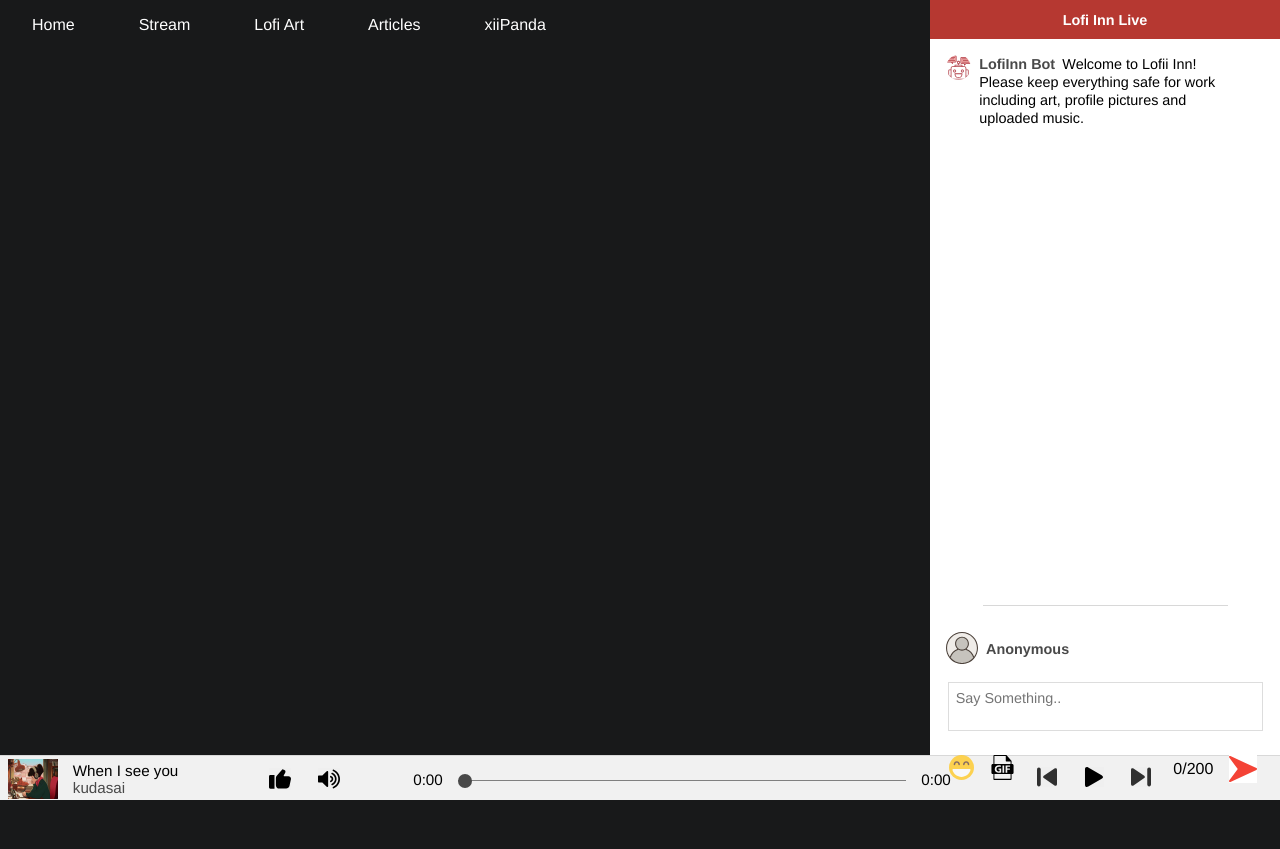
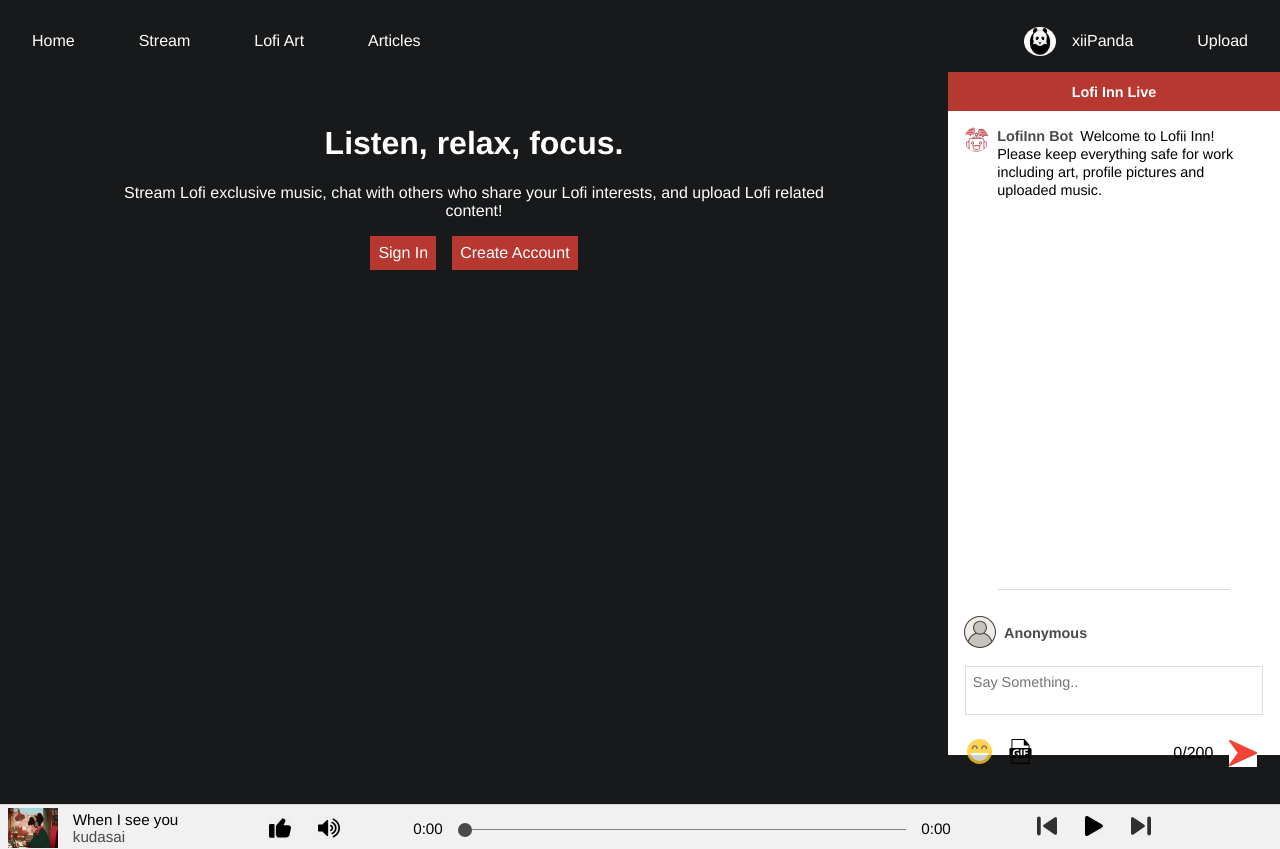
Before and after one commit to liamortiz/lofiinn, a React (Create React App) app: page / in a window 1280 px wide. Before the commit the page ends 800 px from the top, so only its background shows below. Built offline with nearby package versions, Linux system fonts and the light colour scheme; what redux-immutable-state-invariant would draw is missing.

Commit message:
Home Page tune up

```diff
--- a/src/App.js
+++ b/src/App.js
@@ -7,6 +7,7 @@ import PageNotFound from './components/PageNotFound';
 import Article from './components/article/Article';
 import MusicBar from './components/audio/AudioWrapper';
 import AudioManager from './components/audio/AudioManager';
+import ChatContainer from './components/chat/ChatContainer';
 
 import kudasai from './assets/kudasai-wheniseeyou.mp3';
 import kudasai_thegirl from './assets/kudasai-thegirl.mp3';
@@ -24,13 +25,14 @@ const App = () => {
 
   return (
     <>
+    <Header/>
     <div className="App">
-      <Header/>
       <Switch>
         <Route exact path="/" component={HomePage}/>
         <Route path="/articles" component={Article}/>
         <Route component={PageNotFound}/>
       </Switch>
+      <ChatContainer/>
     </div>
     <MusicBar AudioManager={audioManager}/>
     </>
--- a/src/components/chat/ChatContainer.js
+++ b/src/components/chat/ChatContainer.js
@@ -19,14 +19,14 @@ const ChatContainer = () => {
     useEffect(() => {
         if (chatWrapper.current) {
             const windowHeight = window.innerHeight;
-            chatWrapper.current.style=`height: ${windowHeight-45}px`
+            chatWrapper.current.style=`height: ${windowHeight-117}px`
         }
         window.onresize = updateChatWindowSize;
     }, []);
 
     function updateChatWindowSize() {
         const windowHeight = window.innerHeight;
-        chatWrapper.current.style=`height: ${windowHeight-45}px`
+        chatWrapper.current.style=`height: ${windowHeight-120}px`
     }
 
     function addMessage(message) {
--- a/src/components/chat/_chat.scss
+++ b/src/components/chat/_chat.scss
@@ -48,7 +48,7 @@
     }
     #chat-container {
         width: 100%;
-        height: 75%;
+        height: 70%;
         padding: 0 1em;
         box-sizing: border-box;
         overflow-y: auto;
--- a/src/components/common/Header.js
+++ b/src/components/common/Header.js
@@ -2,13 +2,26 @@ import React from 'react';
 import {NavLink} from 'react-router-dom';
 import './_common.scss';
 
+import userProfileIcon from '../../assets/panda.jpg';
+
+const userDetails = {
+  username: 'xiiPanda',
+  icon: userProfileIcon
+}
+
 const Header = () =>  (
     <nav id="navigation">
         <NavLink to="/" exact>Home</NavLink>
-        <NavLink to="/" exact>Stream</NavLink>
-        <NavLink to="/" exact>Lofi Art</NavLink>
-        <NavLink to="/" exact>Articles</NavLink>
-        <NavLink to="/" exact>xiiPanda</NavLink>
+        <NavLink to="/stream">Stream</NavLink>
+        <NavLink to="/art">Lofi Art</NavLink>
+        <NavLink to="/articles">Articles</NavLink>
+        <NavLink className="right-tabs upload" to="/upload">Upload</NavLink>
+
+        <div id="user-account-tab">
+            <img src={userDetails.icon} alt=""/>
+            <NavLink className="right-tabs account-tab" to="/account">{userDetails.username}</NavLink>
+        </div>
+
     </nav>
 )
 export default Header;
--- a/src/components/common/_common.scss
+++ b/src/components/common/_common.scss
@@ -1,10 +1,49 @@
+@import '../../utilities.scss';
+
+.right-tabs {
+    float: right;
+}
+
+.account-tab {
+    margin-left: 1em;
+}
+
+.App {
+    display: flex;
+}
+
+#user-account-tab {
+    float: right;
+    transition: all .2s;
+    &:hover {
+        cursor: pointer;
+        opacity: 0.6;
+    }
+    img {
+        border-radius: 100%;
+        width: 32px;
+        height: 29px;
+        position: relative;
+        top: -.3em;
+    }
+    a:hover {
+        color: white !important;
+    }
+}
+
 nav {
-    padding-top: 1em;
+    padding-top: 2em;
     flex:1;
+    height: 40px;
+    width: 100%;
     a {
         color: white;
-        font-family: 'Helvetica';
+        font-family: $main-font;
         text-decoration: none;
         margin: 0 2em;
+        transition: color .2s;
+        &:hover:not(#user-account-tab) {
+            color: $name-color;
+        }
     }
 }
--- a/src/components/home/Home.js
+++ b/src/components/home/Home.js
@@ -1,11 +1,18 @@
-import {useState, useEffect} from 'react';
 import {Link} from 'react-router-dom';
-import ChatContainer from '../chat/ChatContainer';
 import './_home.scss';
 
-const Home = () => (
-        <div data-testid="home-wrapper" id="home-wrapper">
-            <ChatContainer/>
+const Home = () => {
+    return (
+    <div data-testid="home-wrapper" id="home-wrapper">
+        <div id="welcome-heading">
+            <h1>Listen, relax, focus.</h1>
+            <p className="sub-heading">
+                Stream Lofi exclusive music, chat with others who share your Lofi interests, and upload Lofi related content!
+            </p>
+
+            <Link className="btn sign-in-btn" to="/signin">Sign In</Link>
+            <Link className="btn create-account-btn" to="/create-account">Create Account</Link>
         </div>
-);
+    </div>
+)};
 export default Home;
--- a/src/components/home/_home.scss
+++ b/src/components/home/_home.scss
@@ -1,13 +1,10 @@
+@import '../../utilities.scss';
+
 body {
     background-color: #18191A;
     margin: 0;
     padding: 0;
 }
-
-.App {
-    display: flex;
-}
-
 .divider {
     border-bottom: 1px solid rgb(216, 216, 216);
     width: 70%;
@@ -20,7 +17,92 @@ body {
     padding: .5em;
 }
 
+.track-browse {
+    text-align: left;
+    margin-top: 4em;
+    padding: 1em;
+    padding-left: 4em;
+    font-size: 110%;
+}
+
+.track-name {
+    margin: .5em 0;
+    margin-bottom: .2em;
+}
+.track-artist {
+    margin: 0;
+    color: lighten($color: $name-color, $amount: 15%);
+    font-size: 90%;
+}
+
+.track-overview {
+    width: 90%;
+    display: flex;
+    flex-direction: row;
+    justify-content: center;
+    flex-wrap: wrap;
+}
+.track-container {
+    flex: 1;
+    margin: 1em 0;
+    img {
+        display: block;
+        width: 240px;
+        height: 169px;
+    }
+}
+
+.sign-in-btn, .create-account-btn {
+    background-color: $main-color;
+    color: white;
+    display: inline-block;
+    margin: 0 .5em;
+    text-decoration: none;
+
+
+}
+
 #home-wrapper {
     padding: 0;
     margin: 0;
+    padding-top: 2em;
+    font-family: $main-font;
+    text-align: center;
+    color: white;
+    width: 100%;
+    height: 700px;
+    overflow: auto;
+
+    #welcome-heading {
+        width: 80%;
+        text-align: center;
+        margin: 0 auto;
+    }
+
+    .sub-heading {
+        font-size: 100%;
+    }
+    h2 {
+        letter-spacing: 1px;
+    }
 }
+
+ /* width */
+ ::-webkit-scrollbar {
+    width: 10px;
+}
+
+/* Track */
+::-webkit-scrollbar-track {
+    background: #f1f1f1;
+}
+
+/* Handle */
+::-webkit-scrollbar-thumb {
+    background: #888;
+}
+
+/* Handle on hover */
+::-webkit-scrollbar-thumb:hover {
+    background: #555;
+}
```
Also changed, not shown: src/assets/lofi-art-1.jpg (added), src/assets/panda.jpg (added).
